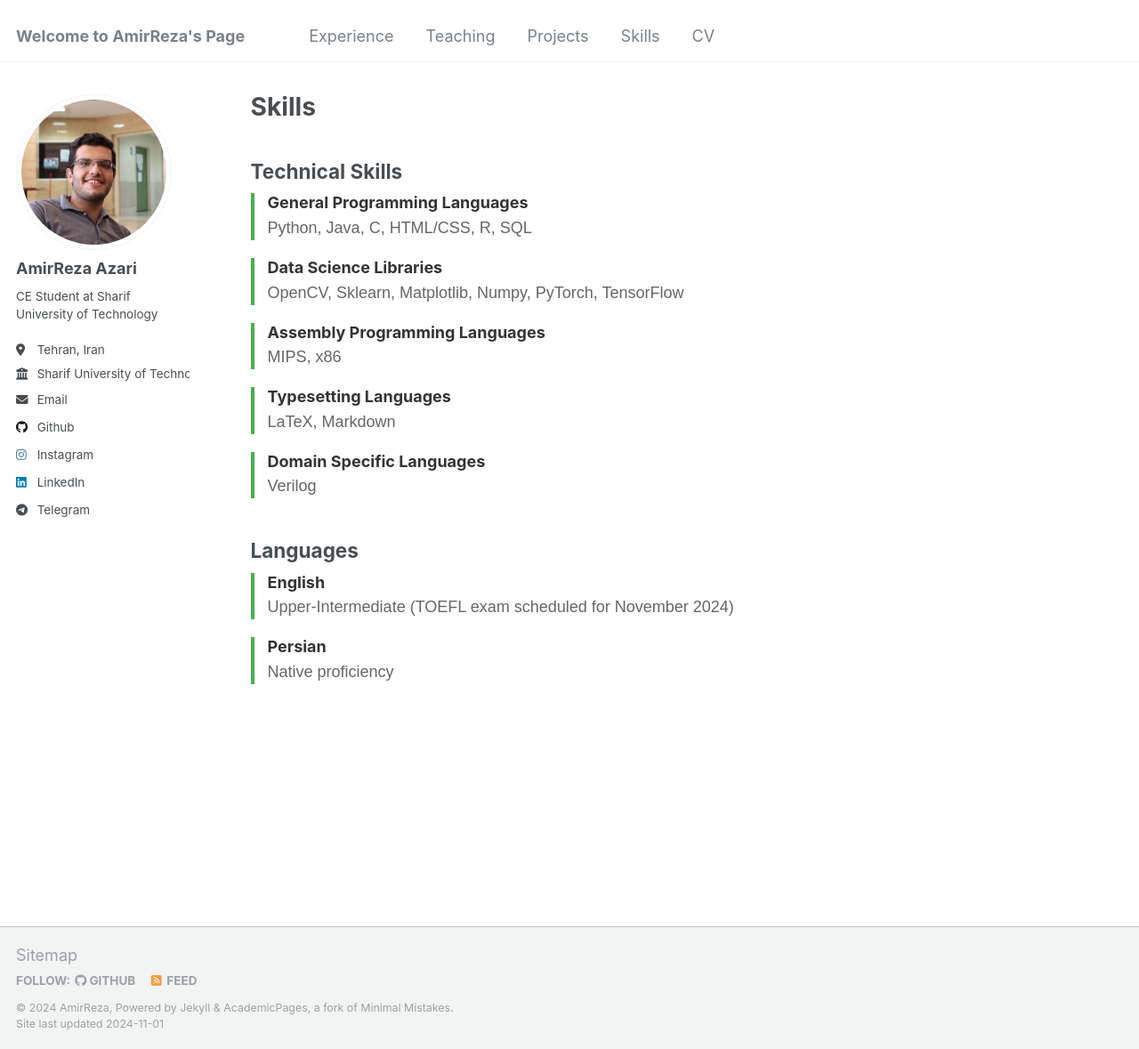
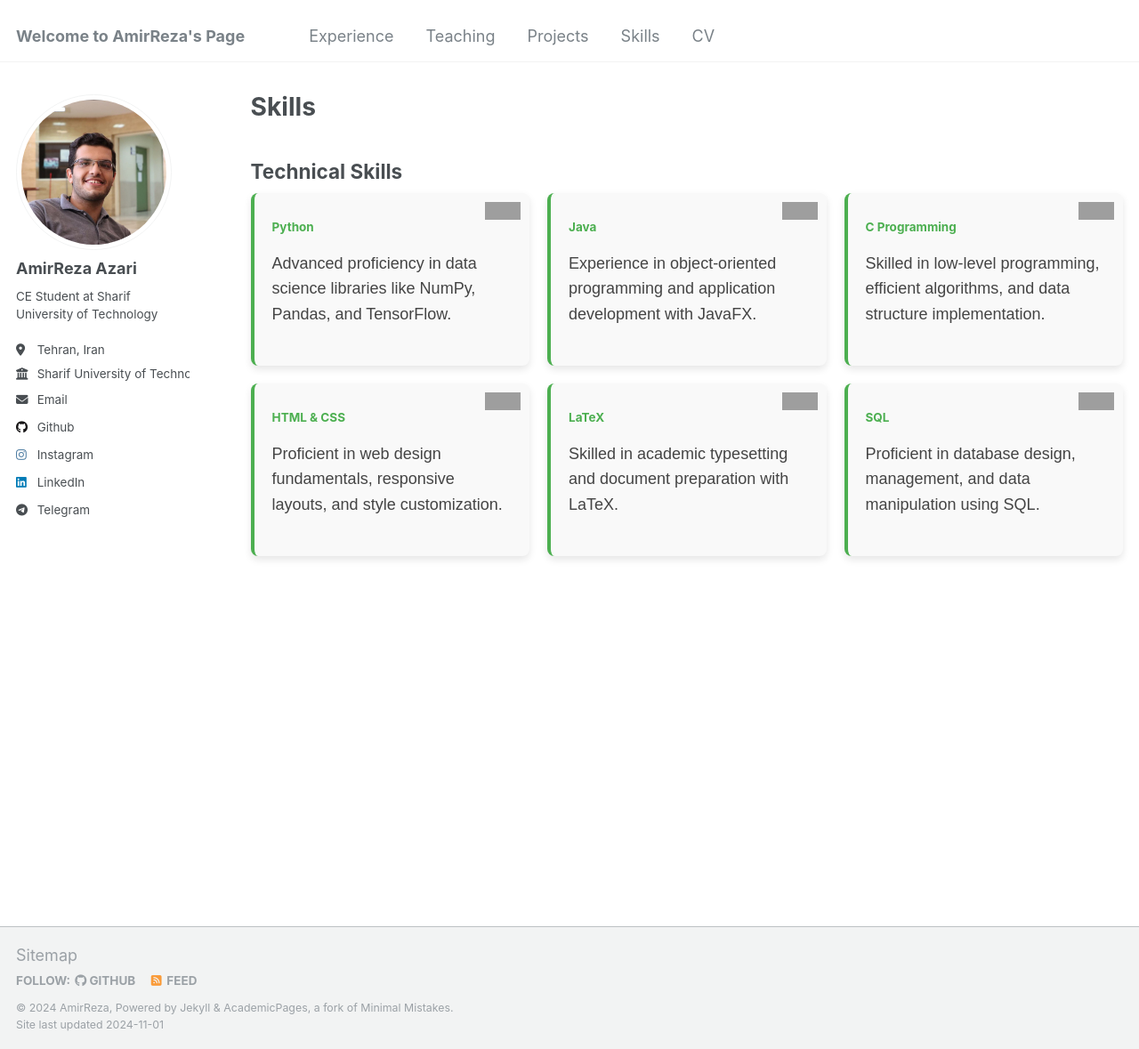
Before and after one commit to Amirreza81/Amirreza81.github.io, a Jekyll site: the page built from _pages/skills.md, in a window 1280 px wide and 1179 px high. Shown: the whole window at 89% size. Built offline with Jekyll 4.4.1, drawn with Linux system fonts in a browser that asks for light colours; grey boxes are pictures that could not be loaded.

Commit message:
editing all pages

```diff
--- a/_pages/skills.md
+++ b/_pages/skills.md
@@ -3,70 +3,95 @@ layout: archive
 title: "Skills"
 permalink: /skills/
 author_profile: true
-redirect_from:
-  - /resume
 ---
 
 ## Technical Skills
 
 <div class="skills-section">
 
-  <div class="skill-category">
-    <h3>General Programming Languages</h3>
-    <p>Python, Java, C, HTML/CSS, R, SQL</p>
+  <div class="skill-card">
+    <img src="https://img.icons8.com/color/48/000000/python.png" alt="Python" class="icon">
+    <h4>Python</h4>
+    <p>Advanced proficiency in data science libraries like NumPy, Pandas, and TensorFlow.</p>
   </div>
 
-  <div class="skill-category">
-    <h3>Data Science Libraries</h3>
-    <p>OpenCV, Sklearn, Matplotlib, Numpy, PyTorch, TensorFlow</p>
+  <div class="skill-card">
+    <img src="https://img.icons8.com/color/48/000000/java-coffee-cup-logo.png" alt="Java" class="icon">
+    <h4>Java</h4>
+    <p>Experience in object-oriented programming and application development with JavaFX.</p>
   </div>
 
-  <div class="skill-category">
-    <h3>Assembly Programming Languages</h3>
-    <p>MIPS, x86</p>
+  <div class="skill-card">
+    <img src="https://img.icons8.com/color/48/000000/c-programming.png" alt="C" class="icon">
+    <h4>C Programming</h4>
+    <p>Skilled in low-level programming, efficient algorithms, and data structure implementation.</p>
   </div>
 
-  <div class="skill-category">
-    <h3>Typesetting Languages</h3>
-    <p>LaTeX, Markdown</p>
+  <div class="skill-card">
+    <img src="https://img.icons8.com/color/48/000000/html-5.png" alt="HTML" class="icon">
+    <h4>HTML & CSS</h4>
+    <p>Proficient in web design fundamentals, responsive layouts, and style customization.</p>
   </div>
 
-  <div class="skill-category">
-    <h3>Domain Specific Languages</h3>
-    <p>Verilog</p>
+  <div class="skill-card">
+    <img src="https://img.icons8.com/color/48/000000/latex.png" alt="LaTeX" class="icon">
+    <h4>LaTeX</h4>
+    <p>Skilled in academic typesetting and document preparation with LaTeX.</p>
+  </div>
+
+  <div class="skill-card">
+    <img src="https://img.icons8.com/color/48/000000/sql.png" alt="SQL" class="icon">
+    <h4>SQL</h4>
+    <p>Proficient in database design, management, and data manipulation using SQL.</p>
   </div>
 
 </div>
 
-## Languages
-
-<div class="skills-section">
-  <div class="skill-category">
-    <h3>English</h3>
-    <p>Upper-Intermediate (TOEFL exam scheduled for November 2024)</p>
-  </div>
-
-  <div class="skill-category">
-    <h3>Persian</h3>
-    <p>Native proficiency</p>
-  </div>
-</div>
-
 <style>
+  /* Skills Section and Card Styles */
   .skills-section {
+    display: grid;
+    grid-template-columns: repeat(auto-fill, minmax(250px, 1fr));
+    gap: 20px;
     font-family: Arial, sans-serif;
   }
-  .skill-category {
+  .skill-card {
+    background-color: #f9f9f9;
+    border-radius: 8px;
+    padding: 20px;
+    box-shadow: 0 4px 8px rgba(0, 0, 0, 0.1);
     border-left: 4px solid #4CAF50;
-    padding-left: 15px;
-    margin-bottom: 20px;
+    transition: transform 0.3s ease, background-color 0.3s ease, box-shadow 0.3s ease;
+    position: relative;
+    text-align: left;
   }
-  .skill-category h3 {
-    margin: 0;
-    color: #333;
+  .skill-card:hover {
+    transform: translateY(-5px) scale(1.02);
+    background-color: #e8f5e9;
+    box-shadow: 0 8px 16px rgba(0, 0, 0, 0.2);
   }
-  .skill-category p {
-    margin: 4px 0;
-    color: #666;
+
+  /* Titles */
+  .skill-card h4 {
+    color: #4CAF50;
+    margin-top: 10px;
+  }
+
+  /* Paragraphs */
+  .skill-card p {
+    color: #444;
+    line-height: 1.6;
+  }
+
+  /* Icon styling */
+  .icon {
+    width: 40px;
+    position: absolute;
+    top: 10px;
+    right: 10px;
+    transition: transform 0.3s ease;
+  }
+  .icon:hover {
+    transform: scale(1.2) rotate(15deg);
   }
 </style>
```
Also changed, not shown: _pages/about.md (+0 -11 lines), _pages/education.md (+30 -26 lines), _pages/projects.md (+15 -1 lines), _pages/teaching.md (+52 -69 lines).
